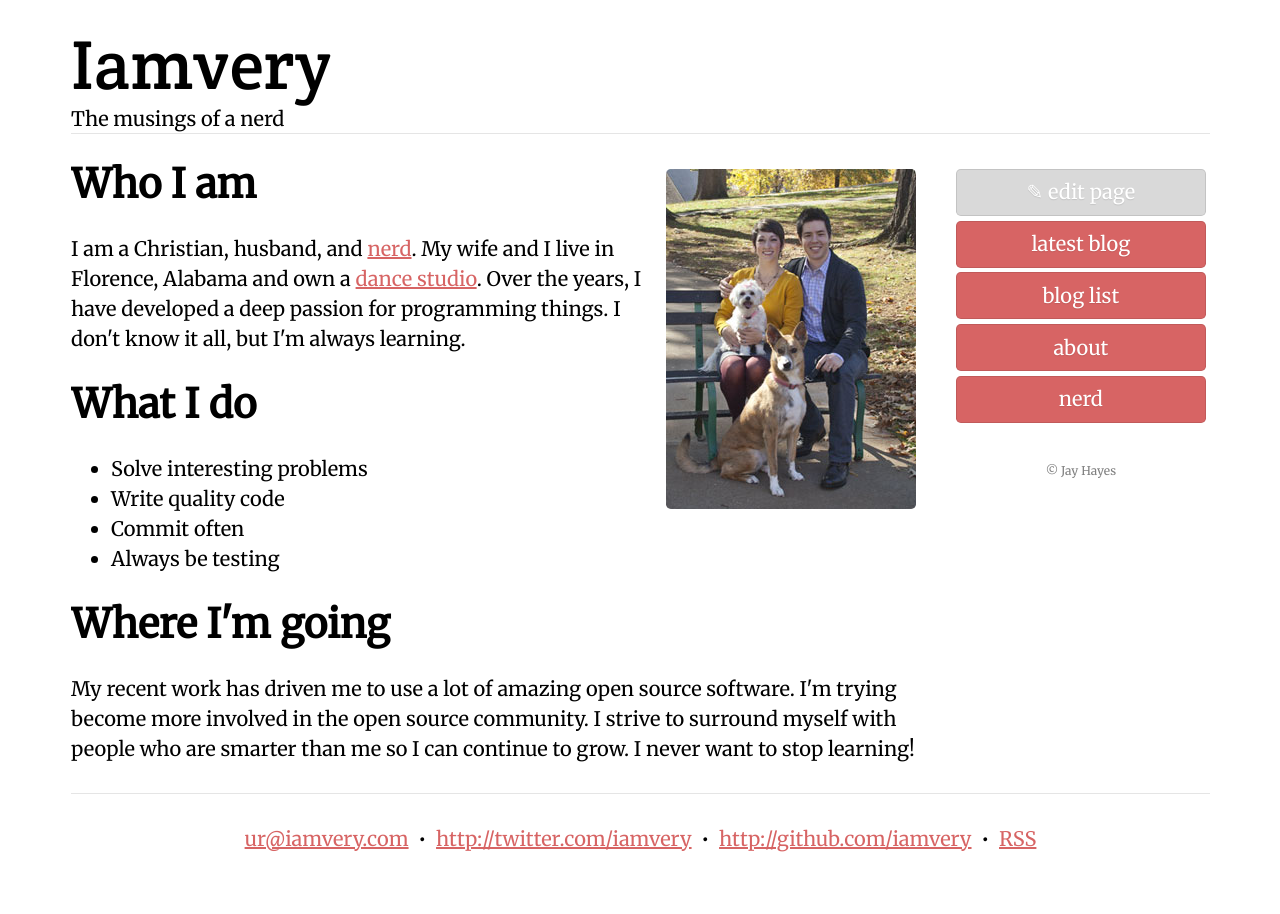
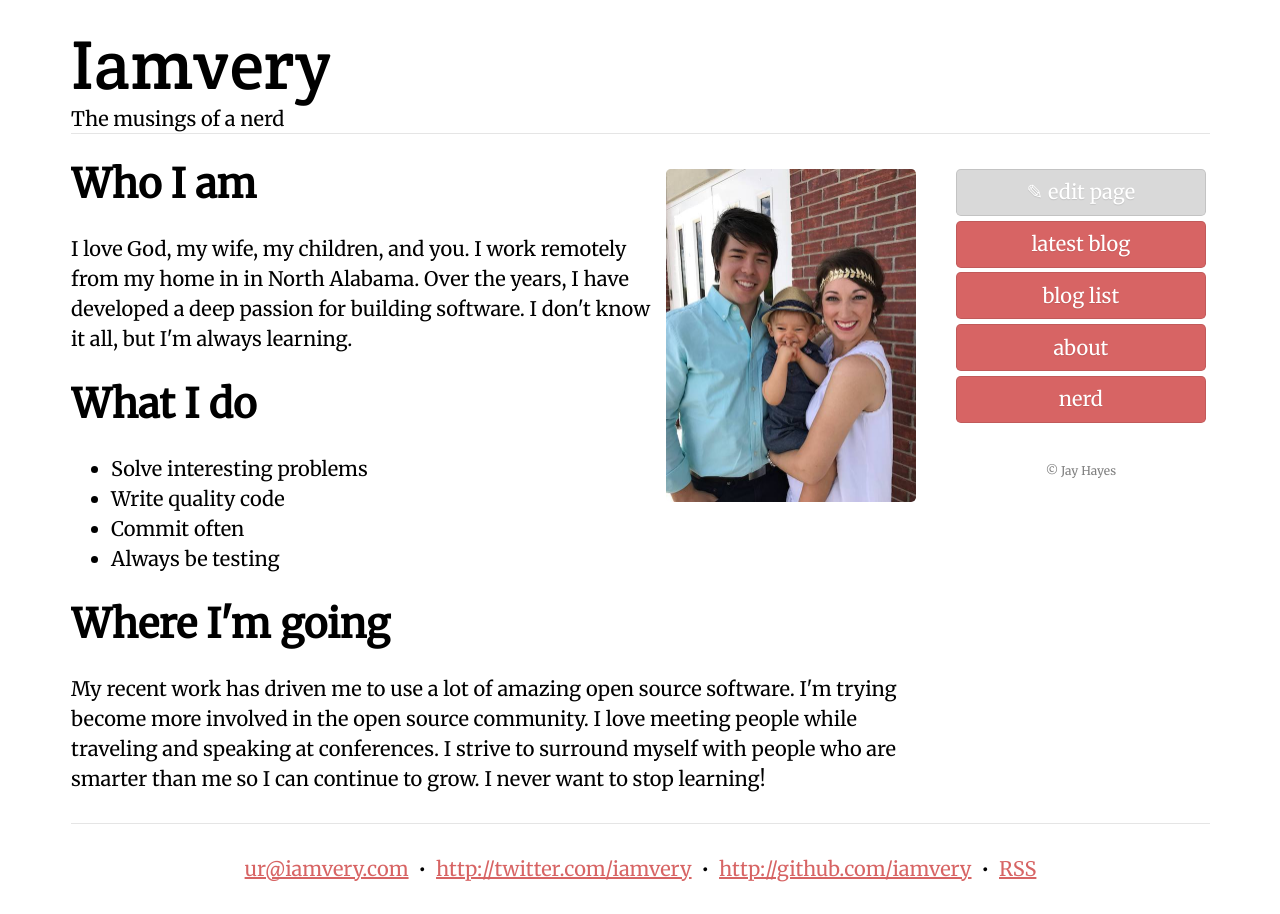
Before and after one commit to iamvery/iamvery.github.com, a Jekyll site: the page built from about.html, in a window 1280 px wide. Built offline with Jekyll 4.4.1, drawn with Linux system fonts in a browser that asks for light colours.

Commit message:
Update about page

```diff
--- a/about.html
+++ b/about.html
@@ -3,13 +3,13 @@ layout: default
 title: Jay Hayes
 ---
 
-<img class="pull-right" title="Les and I" src="/images/jay-and-les.jpg" />
+<img class="pull-right" title="Les and I" src="/images/jay-les-and-liam.jpg" width="250" />
 <h1>Who I am</h1>
 <p>
-  I am a Christian, husband, and <a href="http://www.bignerdranch.com/about-us/nerds/jay-hayes.html">nerd</a>.
-  My wife and I live in Florence, Alabama and own a <a href="http://soledancestudio.com">dance studio</a>.
-  Over the years, I have developed a deep passion for programming things. I
-  don't know it all, but I'm always learning.
+  I love God, my wife, my children, and you.
+  I work remotely from my home in in North Alabama.
+  Over the years, I have developed a deep passion for building software.
+  I don't know it all, but I'm always learning.
 </p>
 
 <h1>What I do</h1>
@@ -23,7 +23,8 @@ title: Jay Hayes
 <h1>Where I'm going</h1>
 <p>
   My recent work has driven me to use a lot of amazing open source software.
-  I'm trying become more involved in the open source community. I strive to
-  surround myself with people who are smarter than me so I can continue to
-  grow. I never want to stop learning!
+  I'm trying become more involved in the open source community.
+  I love meeting people while traveling and speaking at conferences.
+  I strive to surround myself with people who are smarter than me so I can continue to grow.
+  I never want to stop learning!
 </p>
```
Also changed, not shown: images/jay-les-and-liam.jpg (added).
